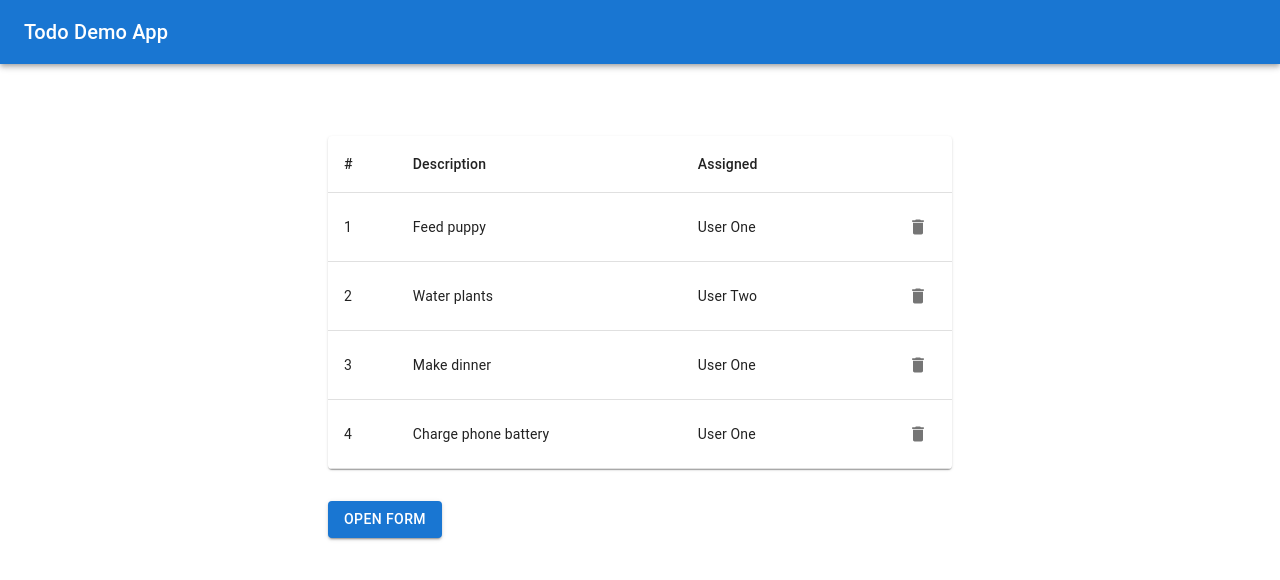
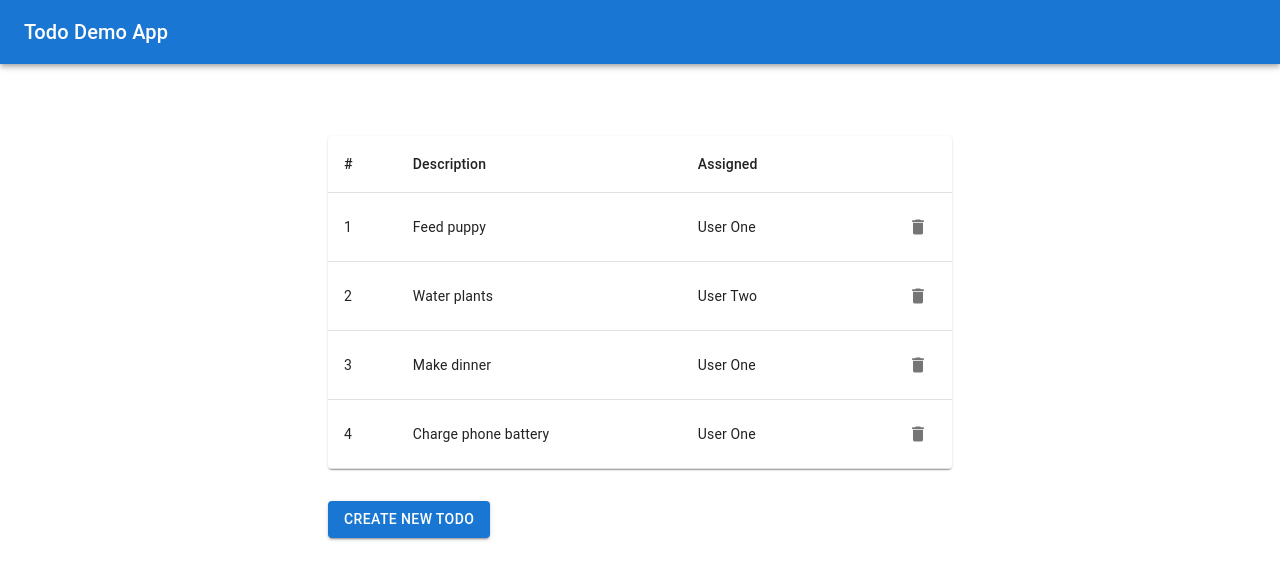
Before and after one commit to rossilor95/todo-demo, a React (Vite) app: page / in a window 1280 px wide. Shown: the top 580 px of the page. Built offline with nearby package versions, Linux system fonts and the light colour scheme.

Commit message:
chore: improve button names in App

```diff
--- a/src/components/App.tsx
+++ b/src/components/App.tsx
@@ -38,7 +38,7 @@ const App = () => {
           <Stack flexDirection="row">
             <Button variant="contained" onClick={() => setFormVisible(!isFormVisible)}>
               {
-                isFormVisible ? "Close form" : "Open form"
+                isFormVisible ? 'Cancel' : 'Create new todo'
               }
             </Button>
           </Stack>
```
